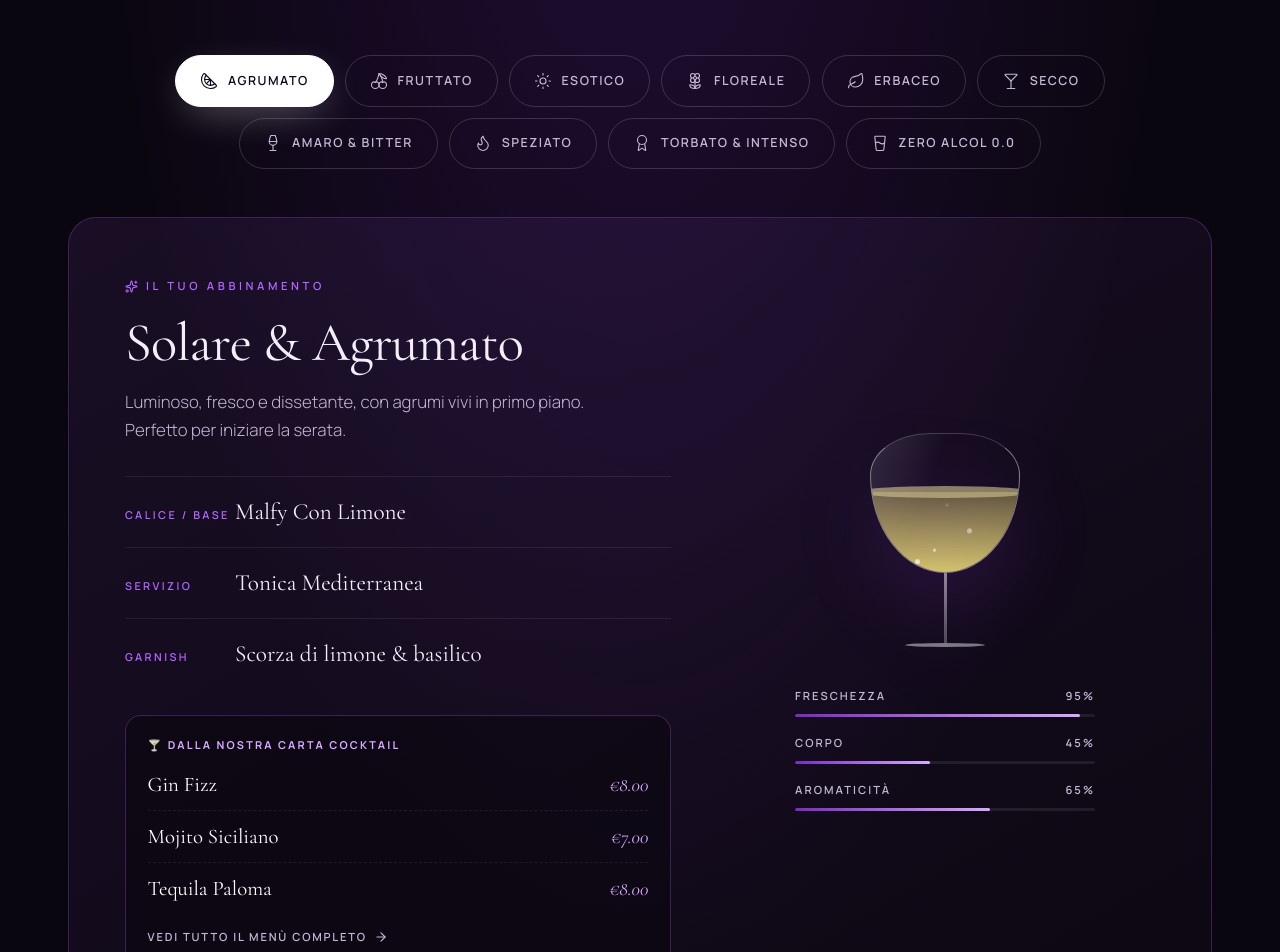
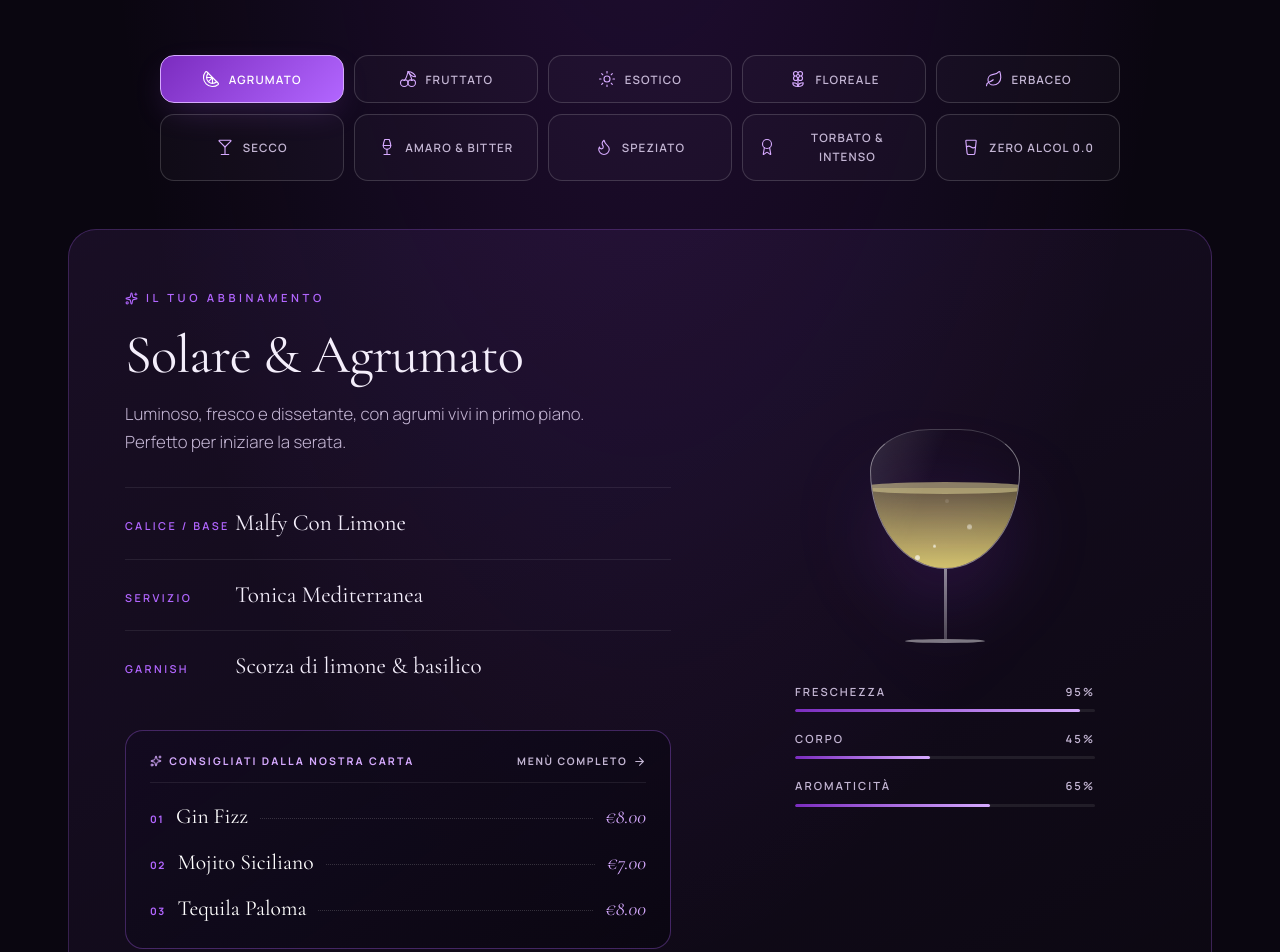
Before and after one commit to BarattoGo/Mirko, a React (Vite) app: page /gintoneria in a window 1280 px wide. Shown: the part 3360-4312 px from the top of the page. Built offline with nearby package versions, Linux system fonts and the light colour scheme.

Commit message:
🎨 Restyling luxury del banner 'Non sai cosa bere?' nel Menù e della griglia/card del Matcher

```diff
--- a/src/components/Sections.jsx
+++ b/src/components/Sections.jsx
@@ -142,18 +142,24 @@ export const GinMatcher = () => {
 
               {p.menuPicks && (
                 <div className="matcher-picks">
-                  <span className="matcher-picks-label">🍸 Dalla nostra carta Cocktail</span>
+                  <div className="matcher-picks-head">
+                    <span className="matcher-picks-label">
+                      <Sparkles size={12} /> Consigliati dalla nostra carta
+                    </span>
+                    <Link to="/menu" className="matcher-menu-link">
+                      Menù completo <ArrowRight size={13} />
+                    </Link>
+                  </div>
                   <ul className="matcher-picks-list">
-                    {p.menuPicks.map((item) => (
+                    {p.menuPicks.map((item, idx) => (
                       <li key={item.name} className="matcher-pick-item">
+                        <span className="matcher-pick-num">0{idx + 1}</span>
                         <span className="matcher-pick-name">{item.name}</span>
+                        <span className="matcher-pick-dots" aria-hidden="true" />
                         <span className="matcher-pick-price">{item.price}</span>
                       </li>
                     ))}
                   </ul>
-                  <Link to="/menu" className="matcher-menu-link">
-                    Vedi tutto il menù completo <ArrowRight size={14} />
-                  </Link>
                 </div>
               )}
             </div>
--- a/src/index.css
+++ b/src/index.css
@@ -941,67 +941,115 @@ h1 em, h2 em, h3 em { font-style: italic; font-weight: 300; color: var(--violet-
 
 .menu-sticky-bar {
   margin-top: 0.65rem;
+}
+.menu-matcher-callout {
+  position: relative;
+  width: 100%;
   display: flex;
-  justify-content: center;
-}
-.menu-matcher-callout {
-  display: inline-flex;
   align-items: center;
   justify-content: space-between;
-  gap: 0.9rem;
-  padding: 0.48rem 0.55rem 0.48rem 1rem;
-  border-radius: 100px;
-  border: 1px solid rgba(178, 102, 255, 0.5);
-  background: linear-gradient(120deg, rgba(123, 44, 191, 0.28), rgba(178, 102, 255, 0.1));
-  animation: matcherPulse 2.6s ease-in-out infinite;
-  transition: transform 0.3s var(--ease), border-color 0.3s, background 0.3s;
+  gap: 1rem;
+  padding: 0.65rem 0.75rem 0.65rem 0.85rem;
+  border-radius: 14px;
+  border: 1px solid rgba(178, 102, 255, 0.45);
+  background:
+    radial-gradient(ellipse at 15% 50%, rgba(178, 102, 255, 0.25), transparent 60%),
+    linear-gradient(125deg, #1b0c2e 0%, #12081f 60%, #24103c 100%);
+  overflow: hidden;
+  animation: matcherPulse 3s ease-in-out infinite;
+  transition: transform 0.35s var(--ease), border-color 0.35s;
+}
+.menu-matcher-callout::before {
+  content: '';
+  position: absolute;
+  top: 0;
+  left: -40%;
+  width: 35%;
+  height: 100%;
+  background: linear-gradient(90deg, transparent, rgba(255, 255, 255, 0.09), transparent);
+  transform: skewX(-25deg);
+  animation: matcherShine 5s ease-in-out infinite;
+  pointer-events: none;
+}
+@keyframes matcherShine {
+  0%, 55% { left: -40%; }
+  100% { left: 130%; }
 }
 @keyframes matcherPulse {
   0%, 100% {
-    box-shadow: 0 0 0 0 rgba(178, 102, 255, 0.45), 0 6px 24px -6px rgba(123, 44, 191, 0.45);
-    border-color: rgba(178, 102, 255, 0.45);
+    box-shadow: 0 0 0 0 rgba(178, 102, 255, 0.38), 0 8px 26px -8px rgba(123, 44, 191, 0.55);
+    border-color: rgba(178, 102, 255, 0.42);
   }
   50% {
-    box-shadow: 0 0 0 6px rgba(178, 102, 255, 0), 0 10px 30px -4px rgba(178, 102, 255, 0.75);
+    box-shadow: 0 0 0 5px rgba(178, 102, 255, 0), 0 12px 32px -4px rgba(178, 102, 255, 0.8);
     border-color: var(--violet-light);
   }
 }
 @media (hover: hover) {
   .menu-matcher-callout:hover {
-    transform: translateY(-1px);
+    transform: translateY(-2px);
     border-color: var(--violet-light);
-    background: linear-gradient(120deg, rgba(123, 44, 191, 0.42), rgba(178, 102, 255, 0.18));
   }
 }
-.menu-matcher-text {
-  display: inline-flex;
+.menu-matcher-left {
+  display: flex;
   align-items: center;
-  gap: 0.55rem;
-  font-size: 0.82rem;
-  color: var(--text);
-  font-weight: 300;
-}
-.menu-matcher-text svg {
+  gap: 0.75rem;
+  min-width: 0;
+}
+.menu-matcher-icon {
+  width: 34px;
+  height: 34px;
+  border-radius: 10px;
+  flex-shrink: 0;
+  display: grid;
+  place-items: center;
+  background: rgba(178, 102, 255, 0.18);
+  border: 1px solid rgba(214, 170, 255, 0.4);
   color: var(--violet-light);
-  flex-shrink: 0;
-}
-.menu-matcher-text strong {
+}
+.menu-matcher-copy {
+  display: flex;
+  flex-direction: column;
+  line-height: 1.15;
+}
+.menu-matcher-eyebrow {
+  font-size: 0.56rem;
+  font-weight: 700;
+  letter-spacing: 0.24em;
+  text-transform: uppercase;
+  color: var(--violet-light);
+  margin-bottom: 0.15rem;
+}
+.menu-matcher-headline {
+  font-family: var(--font-heading);
+  font-size: 1.25rem;
   color: var(--white);
-  font-weight: 600;
+}
+.menu-matcher-headline em {
+  font-style: italic;
+  color: var(--violet-light);
 }
 .menu-matcher-cta {
   display: inline-flex;
   align-items: center;
-  gap: 0.35rem;
-  padding: 0.42rem 0.9rem;
-  border-radius: 100px;
+  gap: 0.4rem;
+  padding: 0.52rem 1rem;
+  border-radius: 10px;
   background: var(--violet);
   color: #12061d;
-  font-size: 0.64rem;
+  font-size: 0.65rem;
   font-weight: 700;
   letter-spacing: 0.14em;
   text-transform: uppercase;
   white-space: nowrap;
+  flex-shrink: 0;
+  transition: background 0.25s, transform 0.25s;
+}
+@media (hover: hover) {
+  .menu-matcher-callout:hover .menu-matcher-cta {
+    background: var(--white);
+  }
 }
 
 .menu-sections { display: grid; grid-template-columns: 1fr 1fr; gap: 4.5rem 6rem; }
@@ -1078,17 +1126,51 @@ h1 em, h2 em, h3 em { font-style: italic; font-weight: 300; color: var(--violet-
 
 /* Matcher */
 .matcher { background: radial-gradient(ellipse at 50% 0%, rgba(123, 44, 191, 0.22), transparent 60%), var(--bg); }
-.matcher-chips { display: flex; justify-content: center; flex-wrap: wrap; gap: 0.7rem; max-width: 960px; margin: 0 auto 3rem; }
+.matcher-chips {
+  display: grid;
+  grid-template-columns: repeat(5, 1fr);
+  gap: 0.65rem;
+  max-width: 960px;
+  margin: 0 auto 3rem;
+}
 .matcher-chip {
-  display: inline-flex; align-items: center; gap: 0.6rem;
-  padding: 0.9rem 1.5rem; border-radius: 100px;
+  display: inline-flex;
+  align-items: center;
+  justify-content: center;
+  gap: 0.55rem;
+  padding: 0.85rem 0.9rem;
+  border-radius: 14px;
+  background: rgba(255, 255, 255, 0.025);
   border: 1px solid var(--line-2);
-  font-size: 0.78rem; font-weight: 600; letter-spacing: 0.12em; text-transform: uppercase;
+  font-size: 0.72rem;
+  font-weight: 600;
+  letter-spacing: 0.1em;
+  text-transform: uppercase;
   color: var(--muted);
-  transition: all 0.45s var(--ease);
-}
-.matcher-chip:hover { color: var(--white); border-color: var(--violet); transform: translateY(-2px); }
-.matcher-chip.active { background: var(--white); color: #12061d; border-color: var(--white); box-shadow: 0 12px 40px -12px rgba(255, 255, 255, 0.4); }
+  transition: all 0.35s var(--ease);
+}
+.matcher-chip svg {
+  color: var(--violet-light);
+  flex-shrink: 0;
+  transition: color 0.3s;
+}
+@media (hover: hover) {
+  .matcher-chip:hover {
+    color: var(--white);
+    border-color: var(--violet);
+    background: rgba(178, 102, 255, 0.1);
+    transform: translateY(-2px);
+  }
+}
+.matcher-chip.active {
+  background: linear-gradient(135deg, var(--violet-deep), var(--violet));
+  color: var(--white);
+  border-color: var(--violet-light);
+  box-shadow: 0 12px 34px -10px var(--violet-glow);
+}
+.matcher-chip.active svg {
+  color: var(--white);
+}
 
 .matcher-result {
   --liquid: #b266ff;
@@ -1119,46 +1201,62 @@ h1 em, h2 em, h3 em { font-style: italic; font-weight: 300; color: var(--violet-
 .matcher-recipe dd { font-family: var(--font-heading); font-size: 1.45rem; }
 
 .matcher-picks {
-  margin-top: 1.6rem;
-  padding: 1.25rem 1.35rem;
-  border-radius: 16px;
-  border: 1px solid rgba(178, 102, 255, 0.28);
-  background: rgba(10, 6, 16, 0.55);
+  margin-top: 1.8rem;
+  padding: 1.35rem 1.5rem;
+  border-radius: 18px;
+  border: 1px solid rgba(178, 102, 255, 0.32);
+  background: linear-gradient(145deg, rgba(20, 11, 33, 0.85), rgba(10, 6, 16, 0.75));
+}
+.matcher-picks-head {
+  display: flex;
+  justify-content: space-between;
+  align-items: center;
+  gap: 1rem;
+  flex-wrap: wrap;
+  margin-bottom: 1rem;
+  padding-bottom: 0.75rem;
+  border-bottom: 1px solid var(--line);
 }
 .matcher-picks-label {
-  display: block;
-  font-size: 0.68rem;
+  display: inline-flex;
+  align-items: center;
+  gap: 0.45rem;
+  font-size: 0.66rem;
   font-weight: 700;
   letter-spacing: 0.2em;
   text-transform: uppercase;
   color: var(--violet-light);
-  margin-bottom: 0.85rem;
 }
 .matcher-picks-list {
   display: grid;
-  gap: 0.55rem;
-  margin-bottom: 1rem;
+  gap: 0.65rem;
 }
 .matcher-pick-item {
   display: flex;
-  justify-content: space-between;
   align-items: baseline;
-  gap: 1rem;
-  padding-bottom: 0.5rem;
-  border-bottom: 1px dashed var(--line);
-}
-.matcher-pick-item:last-child {
-  border-bottom: 0;
-  padding-bottom: 0;
+  gap: 0.75rem;
+}
+.matcher-pick-num {
+  font-family: var(--font-body);
+  font-size: 0.64rem;
+  font-weight: 700;
+  letter-spacing: 0.14em;
+  color: var(--violet);
 }
 .matcher-pick-name {
   font-family: var(--font-heading);
-  font-size: 1.3rem;
+  font-size: 1.35rem;
   color: var(--white);
+}
+.matcher-pick-dots {
+  flex: 1;
+  min-width: 16px;
+  border-bottom: 1px dotted var(--line-2);
+  transform: translateY(-4px);
 }
 .matcher-pick-price {
   font-family: var(--font-heading);
-  font-size: 1.2rem;
+  font-size: 1.25rem;
   font-style: italic;
   color: var(--violet-light);
   white-space: nowrap;
@@ -1166,17 +1264,17 @@ h1 em, h2 em, h3 em { font-style: italic; font-weight: 300; color: var(--violet-
 .matcher-menu-link {
   display: inline-flex;
   align-items: center;
-  gap: 0.45rem;
-  font-size: 0.7rem;
-  font-weight: 600;
+  gap: 0.35rem;
+  font-size: 0.65rem;
+  font-weight: 700;
   letter-spacing: 0.16em;
   text-transform: uppercase;
   color: var(--muted);
   transition: color 0.25s, gap 0.25s;
 }
 .matcher-menu-link:hover {
-  color: var(--violet-light);
-  gap: 0.7rem;
+  color: var(--white);
+  gap: 0.55rem;
 }
 
 .matcher-result-side { display: flex; flex-direction: column; align-items: center; justify-content: center; gap: 2.5rem; }
@@ -1599,6 +1697,7 @@ h1 em, h2 em, h3 em { font-style: italic; font-weight: 300; color: var(--violet-
 
 @media (max-width: 900px) {
   .menu-tabs-grid { grid-template-columns: repeat(3, 1fr); }
+  .matcher-chips { grid-template-columns: repeat(2, 1fr); }
   .mood-body, .about-grid, .gin-grid, .contact-grid, .matcher-result { grid-template-columns: 1fr; }
   .about-image { max-width: 440px; margin: 0 auto; width: 100%; }
   .about-badge { right: 0; }
@@ -1617,9 +1716,11 @@ h1 em, h2 em, h3 em { font-style: italic; font-weight: 300; color: var(--violet-
   .navbar.scrolled { height: 64px; }
   .menu-tabs-wrap { top: 64px; padding: 0.65rem 0; }
   .menu-tab { padding: 0.55rem 0.35rem; font-size: 0.62rem; letter-spacing: 0.08em; }
-  .menu-matcher-callout { width: 100%; padding: 0.42rem 0.45rem 0.42rem 0.85rem; gap: 0.5rem; }
-  .menu-matcher-text { font-size: 0.74rem; gap: 0.45rem; }
-  .menu-matcher-cta { padding: 0.38rem 0.75rem; font-size: 0.6rem; }
+  .menu-matcher-callout { padding: 0.5rem 0.55rem 0.5rem 0.65rem; gap: 0.6rem; }
+  .menu-matcher-icon { width: 30px; height: 30px; }
+  .menu-matcher-eyebrow { font-size: 0.5rem; }
+  .menu-matcher-headline { font-size: 1.05rem; }
+  .menu-matcher-cta { padding: 0.45rem 0.75rem; font-size: 0.58rem; letter-spacing: 0.1em; }
   .menu-item h3, .menu-item h4 { font-size: 1.25rem; }
   .hero-bottom { grid-template-columns: 1fr; justify-items: center; }
   .hero-bottom > span { display: none; }
```
Also changed, not shown: src/pages/Menu.jsx (+12 -6 lines).
